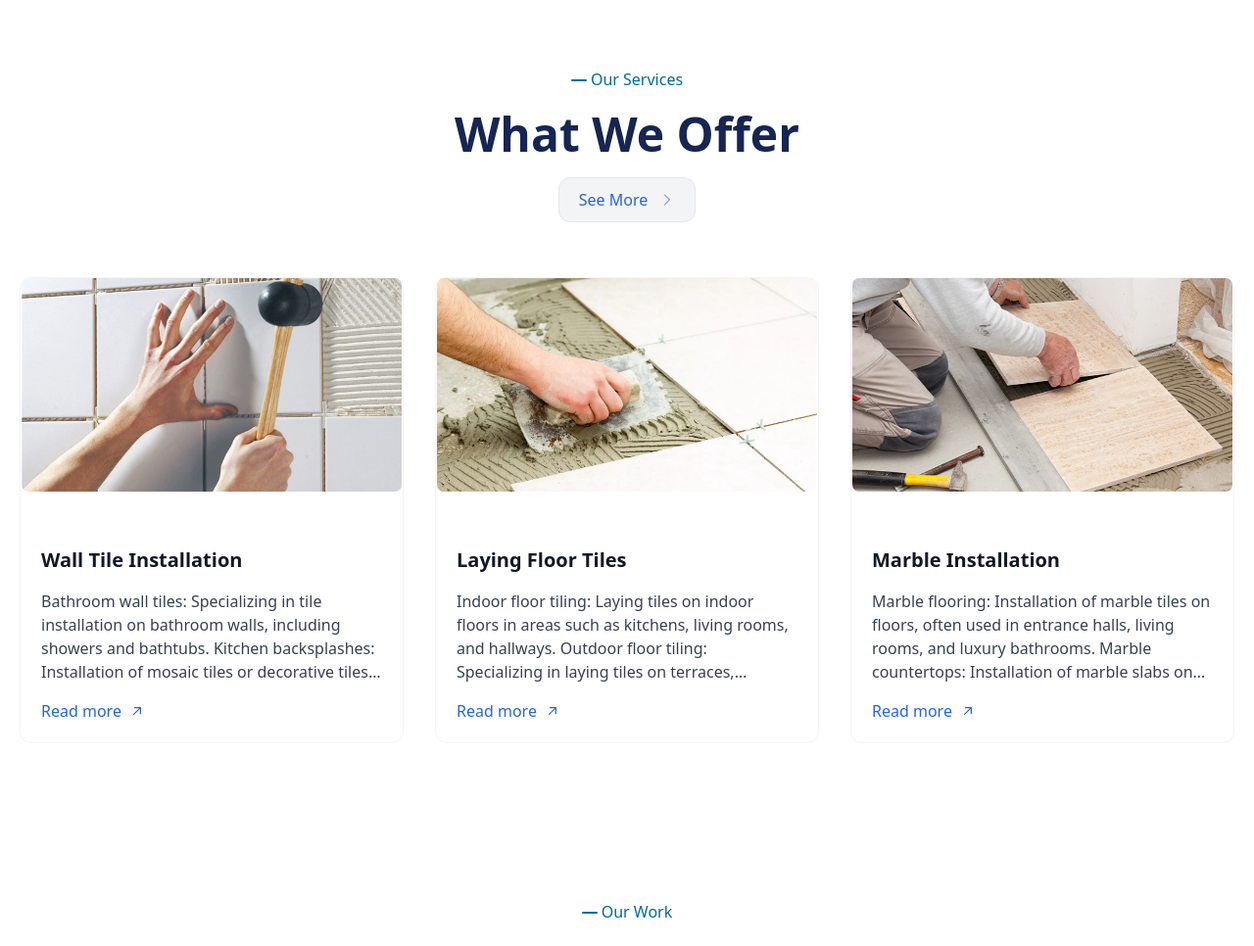
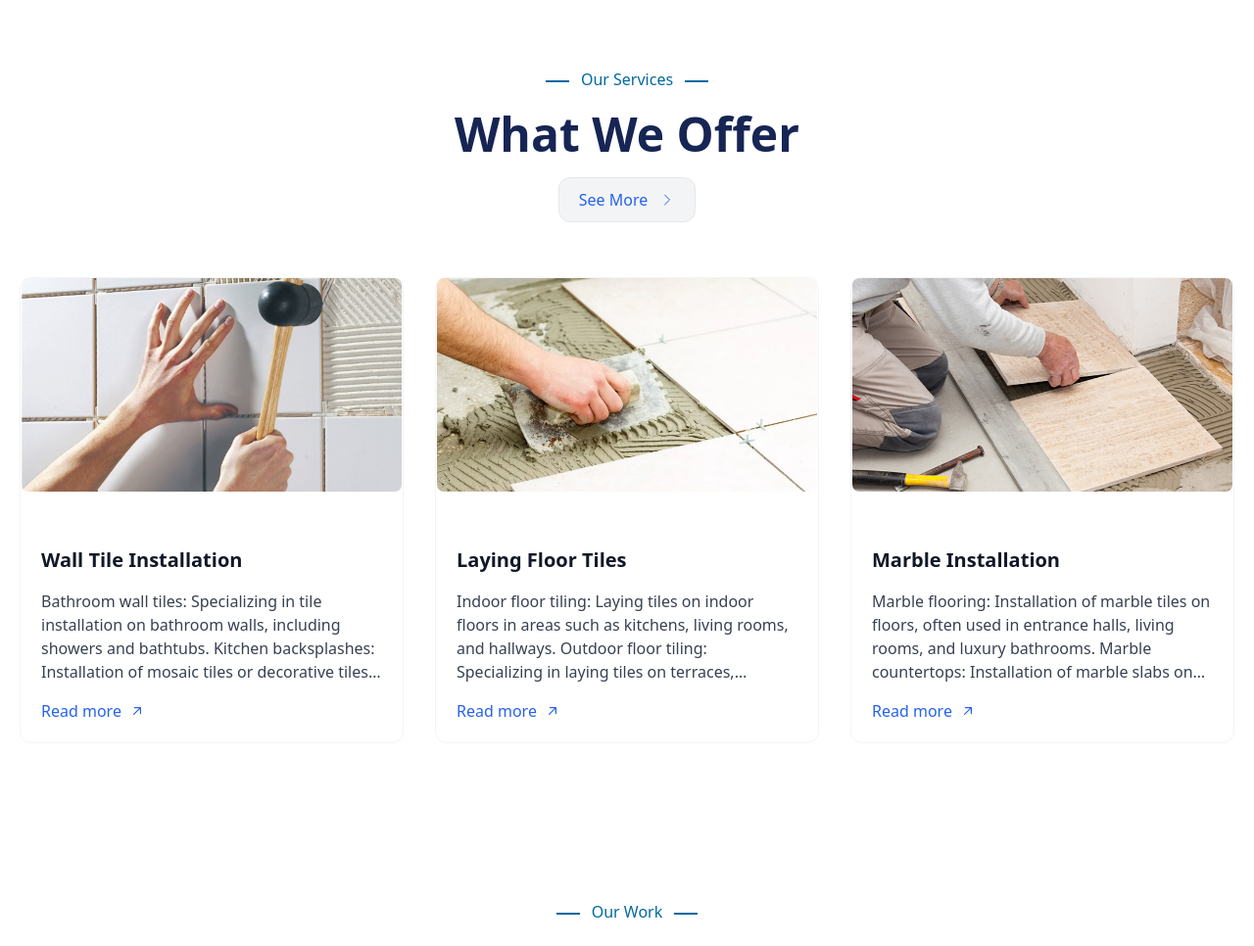
Before and after one commit to Derkaoui05/karmel, a Next.js app: page / in a window 1280 px wide. Shown: the part 1507-2473 px from the top of the page at 98% size. Built offline with nearby package versions, Linux system fonts and the light colour scheme.

Commit message:
add some lines in sections title

```diff
--- a/components/Services.tsx
+++ b/components/Services.tsx
@@ -76,7 +76,11 @@ const Services: React.FC = () => {
     <section className="py-20">
       <div className="max-w-7xl mx-auto px-5 sm:px-10 md:px-12 lg:px-5 space-y-14">
         <div className="text-center max-w-2xl mx-auto space-y-5">
-          <span className="pl-5 relative before:absolute before:w-4 before:h-0.5 before:rounded-md before:left-0 before:top-1/2 before:bg-sky-700 dark:before:bg-sky-600 text-sky-700 dark:text-sky-500">
+          <span
+            className="relative text-sky-700 dark:text-sky-500 px-3
+  before:content-[''] before:inline-block before:w-6 before:h-0.5 before:bg-sky-700 dark:before:bg-sky-600 before:align-middle before:mr-3
+  after:content-[''] after:inline-block after:w-6 after:h-0.5 after:bg-sky-700 dark:after:bg-sky-600 after:align-middle after:ml-3"
+          >
             Our Services
           </span>
           <h2 className="text-3xl font-semibold text-blue-950 dark:text-gray-200 md:text-4xl xl:text-5xl leading-tight">
--- a/components/Work.tsx
+++ b/components/Work.tsx
@@ -8,7 +8,9 @@ const Work = () => {
     <section className="py-20">
       <div className="max-w-7xl mx-auto px-5 sm:px-10 md:px-12 lg:px-5 space-y-16">
         <div className="text-center max-w-2xl mx-auto space-y-5">
-          <span className="pl-5 relative before:absolute before:w-4 before:h-0.5 before:rounded-md before:left-0 before:top-1/2 before:bg-sky-700 dark:before:bg-sky-600 text-sky-700 dark:text-sky-500">
+          <span className="relative text-sky-700 dark:text-sky-500 px-3
+  before:content-[''] before:inline-block before:w-6 before:h-0.5 before:bg-sky-700 dark:before:bg-sky-600 before:align-middle before:mr-3
+  after:content-[''] after:inline-block after:w-6 after:h-0.5 after:bg-sky-700 dark:after:bg-sky-600 after:align-middle after:ml-3">
             Our Work
           </span>
 
```
